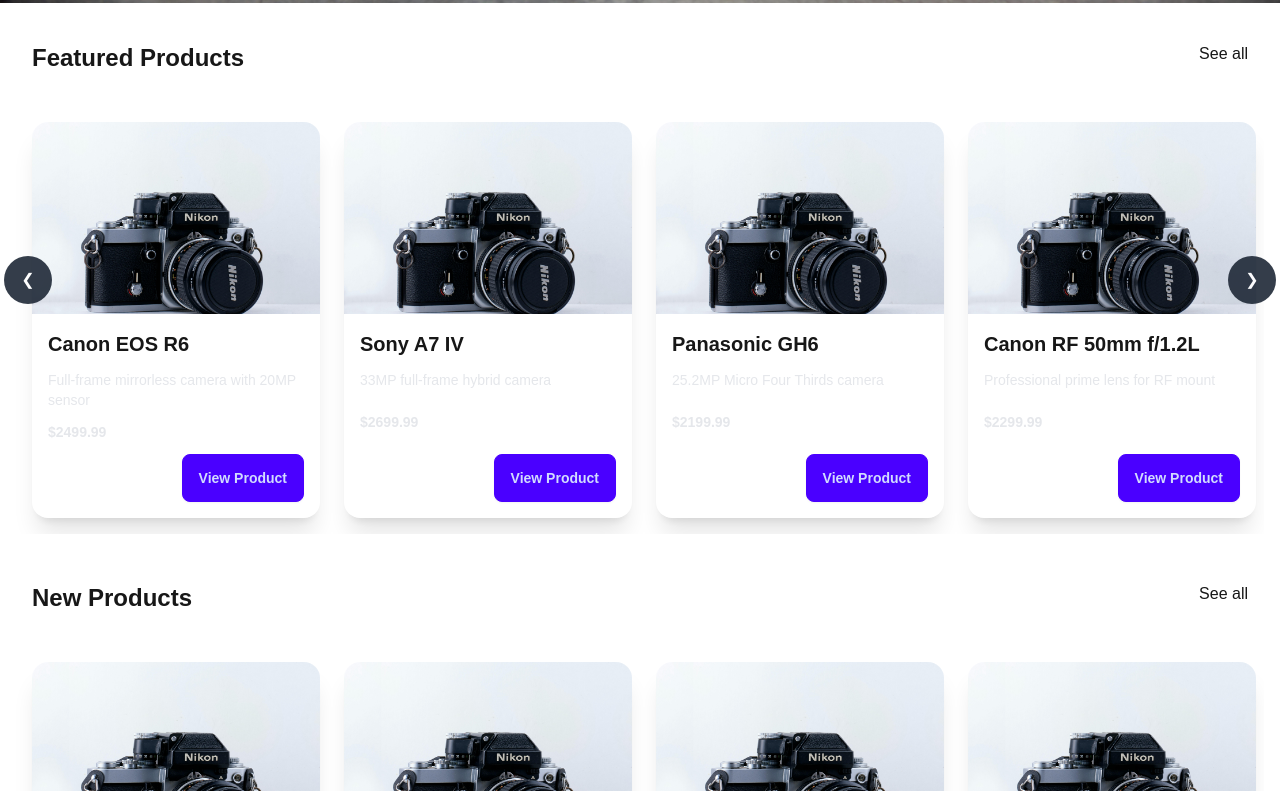
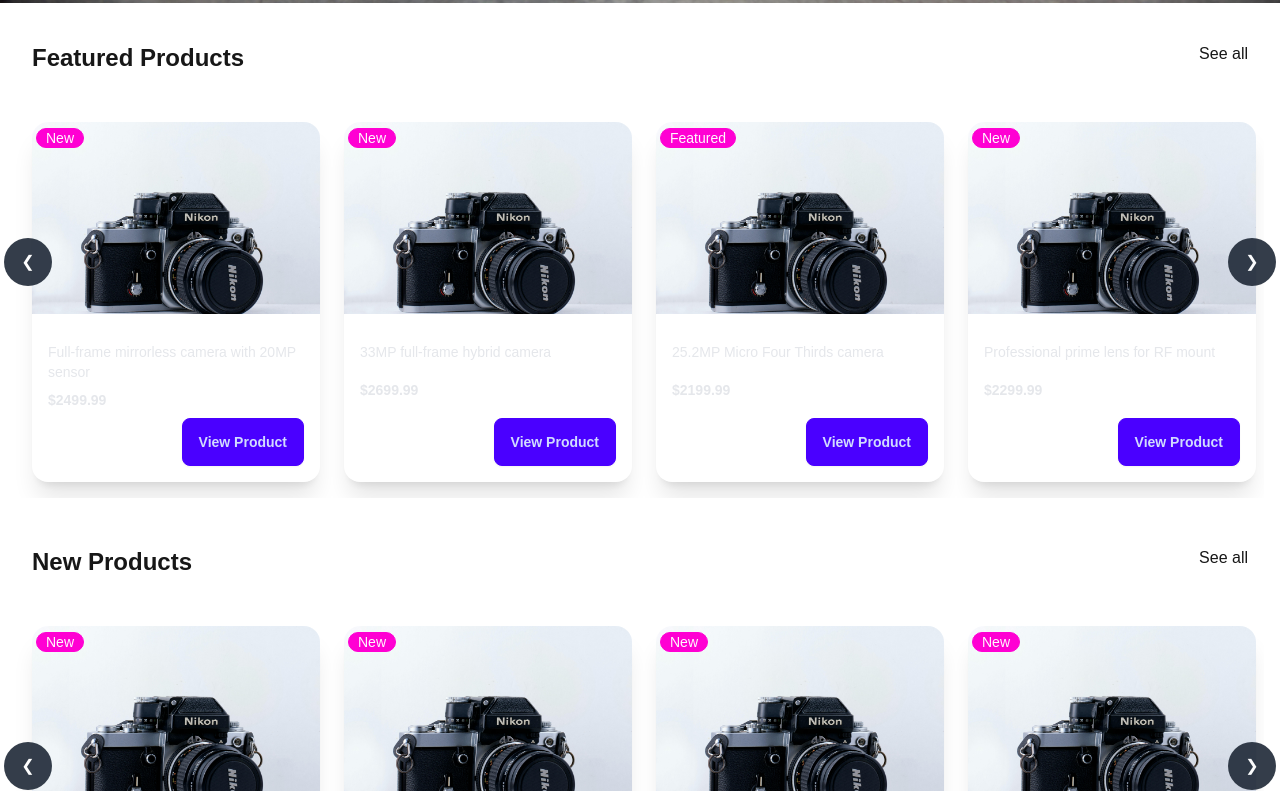
Before and after one commit to olgamitsiuk/pixel-pioneer, a Next.js app: page / in a window 1280 px wide. Shown: the part 669-1460 px from the top of the page. Built offline with nearby package versions, Linux system fonts and the light colour scheme; no server answers.

Commit message:
fix carousel

```diff
--- a/app/components/product/ProductCarousel.tsx
+++ b/app/components/product/ProductCarousel.tsx
@@ -2,14 +2,7 @@
 import React, { useRef, useEffect } from "react";
 import ProductCard from "./ProductCard";
 import Link from "next/link";
-
-interface Product {
-  id: number;
-  product_name: string;
-  image: string;
-  description: string;
-  price: number;
-}
+import { Product } from "@/app/api/product";
 
 interface ProductCarouselProps {
 	title: string;
@@ -22,7 +15,6 @@
 }) => {
 	const carouselRef = useRef<HTMLDivElement | null>(null);
 
-  // Scroll left by the width of one product card
 	const scrollLeft = () => {
 		if (carouselRef.current) {
 			const scrollDistance =
@@ -31,7 +23,6 @@
 		}
 	};
 
-  // Scroll right by the width of one product card
 	const scrollRight = () => {
 		if (carouselRef.current) {
 			const scrollDistance =
@@ -40,16 +31,14 @@
 		}
 	};
 
-  // Handle mouse wheel scrolling (snap to cards)
 	const handleWheelScroll = (event: WheelEvent) => {
 		if (carouselRef.current) {
 			const scrollDistance =
 				carouselRef.current.querySelector(".carousel-item")?.clientWidth || 0;
 
 			if (event.deltaY !== 0) {
-        event.preventDefault(); // Prevent vertical scrolling
+				event.preventDefault();
 
-        // Adjust scroll direction based on the wheel scroll direction
 				if (event.deltaY < 0) {
 					carouselRef.current.scrollLeft -= scrollDistance;
 				} else {
@@ -59,7 +48,6 @@
 		}
 	};
 
-  // Attach and remove the mouse wheel event listener
 	useEffect(() => {
 		const carouselElement = carouselRef.current;
 
@@ -69,7 +57,6 @@
 			});
 		}
 
-    // Clean up the event listener
 		return () => {
 			if (carouselElement) {
 				carouselElement.removeEventListener("wheel", handleWheelScroll);
@@ -79,7 +66,6 @@
 
 	return (
 		<div className="relative p-4">
-      {/* Product Group Title */}
 			<div className="p-4 flex justify-between">
 				<h2 className="text-2xl font-bold mb-4">{title}</h2>
 				<Link
@@ -94,7 +80,6 @@
 				</Link>
 			</div>
 
-      {/* Left Scroll Button */}
 			<button
 				onClick={scrollLeft}
 				className="absolute left-1 top-1/2 transform -translate-y-1/2 z-10 bg-gray-800 text-white w-12 h-12 rounded-full flex items-center justify-center hover:bg-gray-600 transition-all opacity-90"
@@ -102,28 +87,27 @@
 				❮
 			</button>
 
-      {/* Carousel Container */}
 			<div
 				ref={carouselRef}
 				className="carousel flex overflow-x-scroll scroll-smooth scrollbar-hide space-x-6 p-4 snap-x snap-mandatory"
 			>
 				{products.map((product) => (
 					<div
-            key={product.id}
+						key={product._id}
 						className="carousel-item flex-shrink-0 snap-center"
 					>
 						<ProductCard
-              title={product.product_name}
+							title={product.name}
 							imageSrc={product.image}
 							description={product.description}
 							price={product.price}
-              id={product.id}
+							id={product._id}
+							tag={product.is_new ? 'New' : product.feature ? 'Featured' : ''}
 						/>
 					</div>
 				))}
 			</div>
 
-      {/* Right Scroll Button */}
 			<button
 				onClick={scrollRight}
 				className="absolute right-1 top-1/2 transform -translate-y-1/2 z-10 bg-gray-800 text-white w-12 h-12 rounded-full flex items-center justify-center hover:bg-gray-600 transition-all opacity-90"
```
Lines whose indentation alone changed are shown as unchanged.
